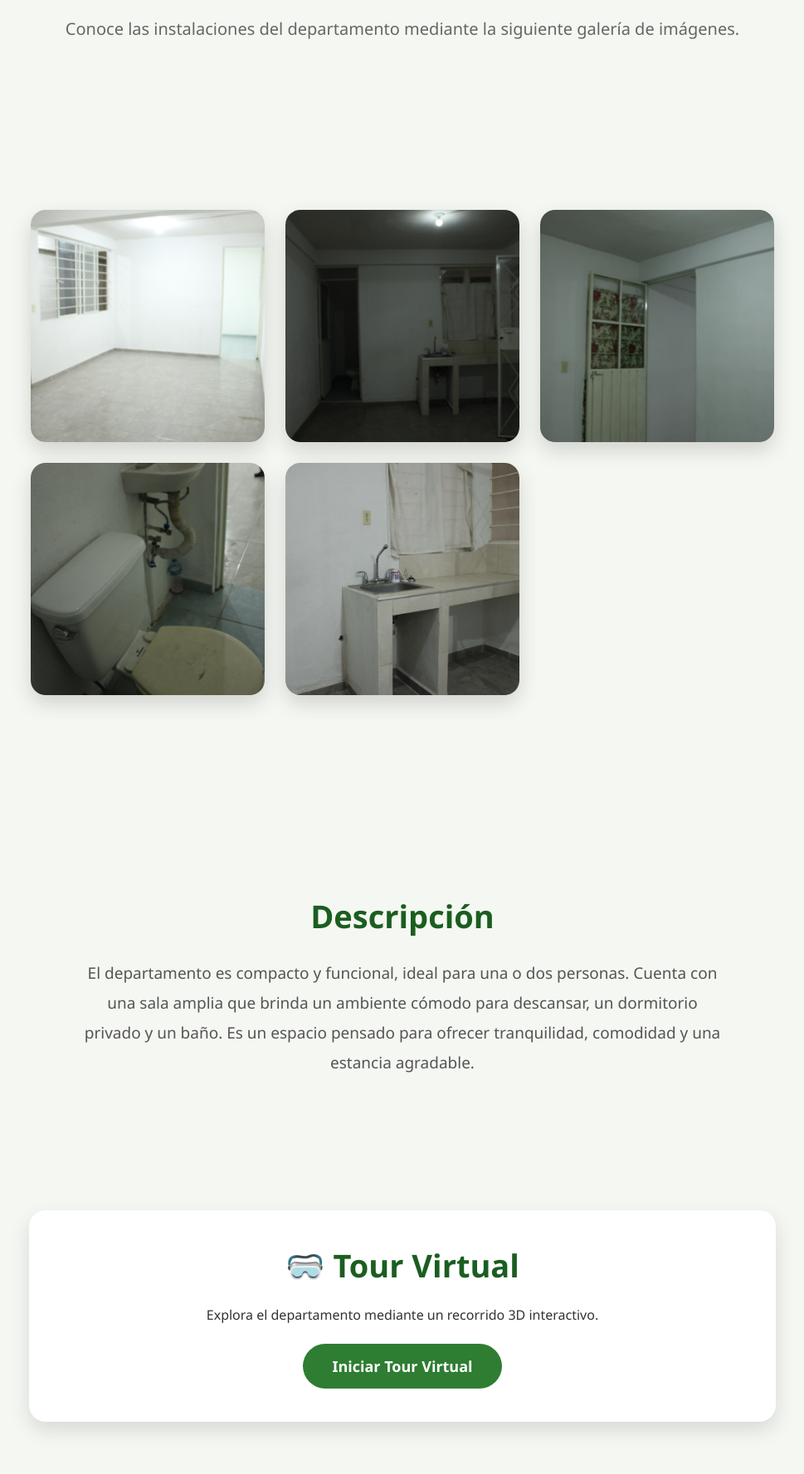
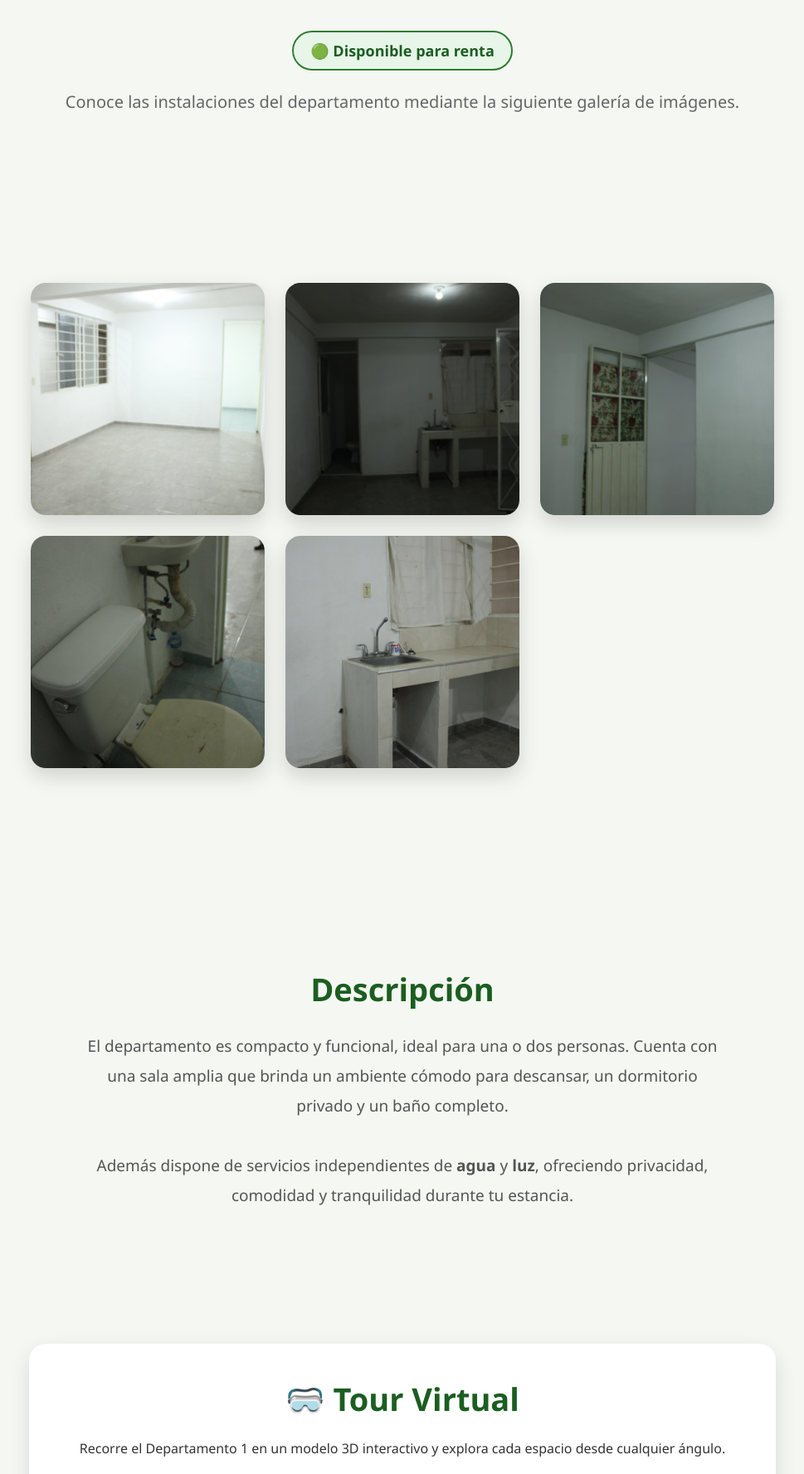
Before and after one commit to Car273/departamentos-cortazar, a plain HTML site: page departamento1.html in a window 1280 px wide. Shown: the part 301-2078 px from the top of the page at 83% size, without its empty margins (155-1124 px from the left). Drawn offline with nearby package versions, Linux system fonts and the light colour scheme.

Commit message:
actualización de estilos y contenido en las páginas de contacto y departamentos

```diff
--- a/departamento1.html
+++ b/departamento1.html
@@ -5,7 +5,9 @@
 
     <meta charset="UTF-8">
     <meta name="viewport" content="width=device-width, initial-scale=1.0">
+
     <title>Departamento 1 | Departamentos Cortazar</title>
+
     <link rel="icon" type="image/png" href="fotos/favicon.png">
     <link rel="stylesheet" href="estilos.css">
 
@@ -46,6 +48,10 @@
         <section class="titulo-departamento">
 
             <h2>Departamento 1</h2>
+
+            <div class="estado-disponible-pagina">
+                🟢 <strong>Disponible para renta</strong>
+            </div>
 
             <p>
                 Conoce las instalaciones del departamento mediante la siguiente galería de imágenes.
@@ -93,8 +99,13 @@
 
                 El departamento es compacto y funcional, ideal para una o dos personas.
                 Cuenta con una sala amplia que brinda un ambiente cómodo para descansar,
-                un dormitorio privado y un baño. Es un espacio pensado para ofrecer
-                tranquilidad, comodidad y una estancia agradable.
+                un dormitorio privado y un baño completo.
+
+                <br><br>
+
+                Además dispone de servicios independientes de <strong>agua</strong> y
+                <strong>luz</strong>, ofreciendo privacidad, comodidad y tranquilidad
+                durante tu estancia.
 
             </p>
 
@@ -109,12 +120,12 @@
             <h2>🥽 Tour Virtual</h2>
 
             <p>
-                Explora el departamento mediante un recorrido 3D interactivo.
+                Recorre el Departamento 1 en un modelo 3D interactivo y explora cada espacio desde cualquier ángulo.
             </p>
 
             <a href="tour-departamento1.html" class="btn-tour">
 
-                Iniciar Tour Virtual
+                🥽 Iniciar Tour Virtual
 
             </a>
 
--- a/estilos.css
+++ b/estilos.css
@@ -1183,3 +1183,35 @@ section{
     filter:brightness(100%);
 
 }
+
+/*=========================
+    ESTADO DISPONIBLE
+=========================*/
+
+.estado-disponible-pagina{
+
+    display:inline-block;
+
+    margin:20px auto;
+
+    padding:10px 20px;
+
+    background:#E8F5E9;
+
+    color:#1B5E20;
+
+    border:2px solid #2E7D32;
+
+    border-radius:30px;
+
+    font-weight:bold;
+
+    font-size:18px;
+
+}
+
+.titulo-departamento{
+
+    text-align:center;
+
+}
```
Also changed, not shown: departamento2.html (+0 -4 lines).
